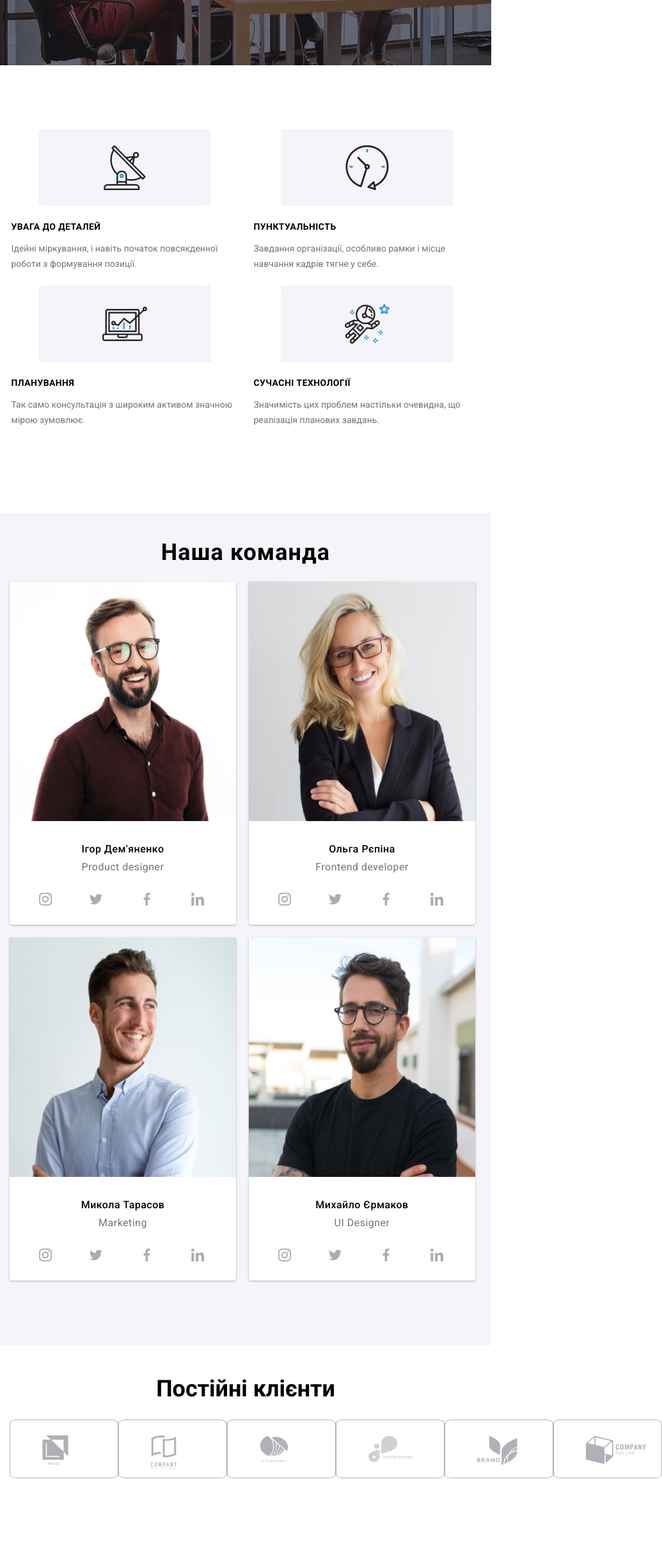
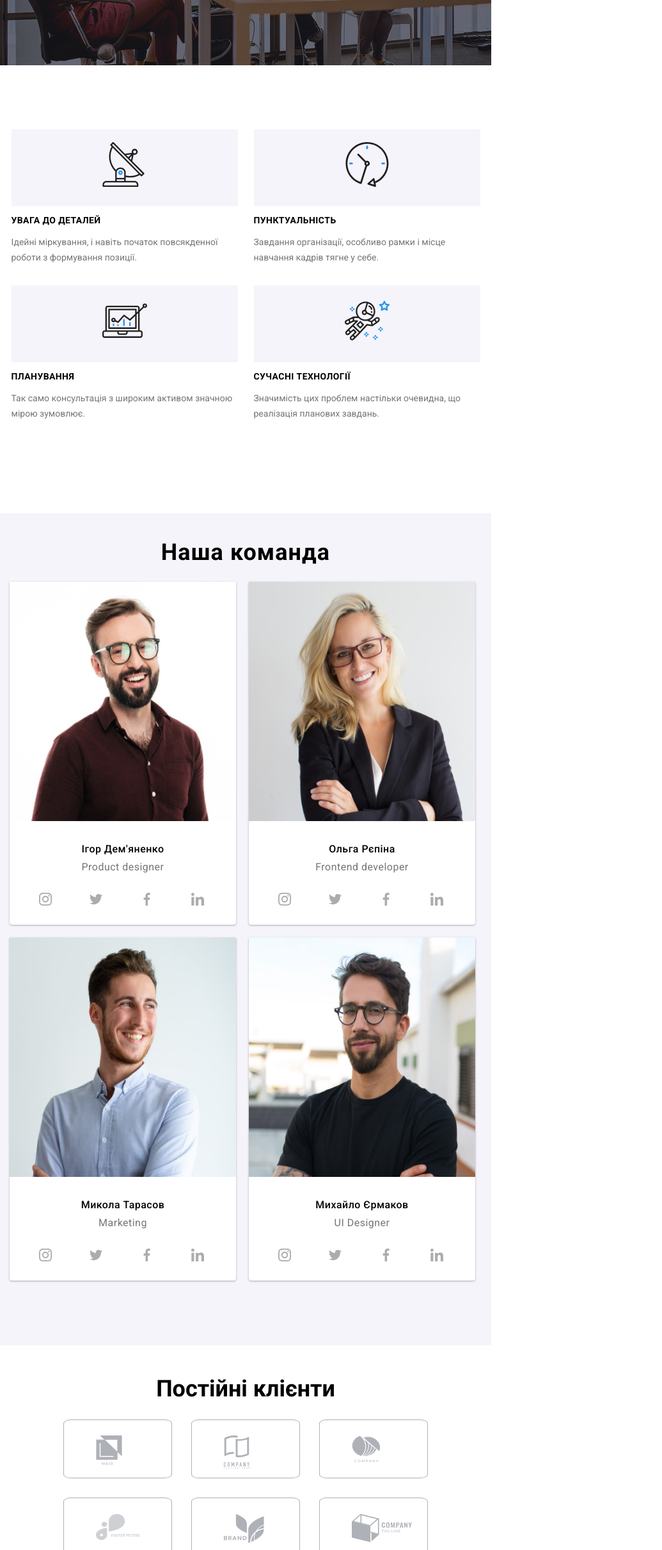
Before and after one commit to tr1l0n/Webstudio-SCSS, a plain HTML site: page index.html in a window 768 px wide. Shown: the part 378-2800 px from the top of the page at 64% size, 1035 px wide, since content can reach past the window. Drawn offline with Linux system fonts and the light colour scheme.

Commit message:
some updates

```diff
--- a/sass/components/_advantages.scss
+++ b/sass/components/_advantages.scss
@@ -110,6 +110,7 @@
         &-photo{
             width: 354px;
             height: 120px;
+            display: block;
         }
         &-list{
             display: flex;
@@ -117,6 +118,9 @@
             &-li{
                 width: 354px;
                 height: 224px;
+                &::before{
+                    display: none;
+                }
             }
         }
         &-info {
--- a/sass/components/_clients.scss
+++ b/sass/components/_clients.scss
@@ -71,4 +71,10 @@
     .clients{
         height: 400px;
     }
+    .clients-list{
+        flex-wrap: wrap;
+        justify-content: center;
+        gap: 30px;
+
+    }
 }
```
Also changed, not shown: css/style.css, css/style.min.css, 2 other files.
